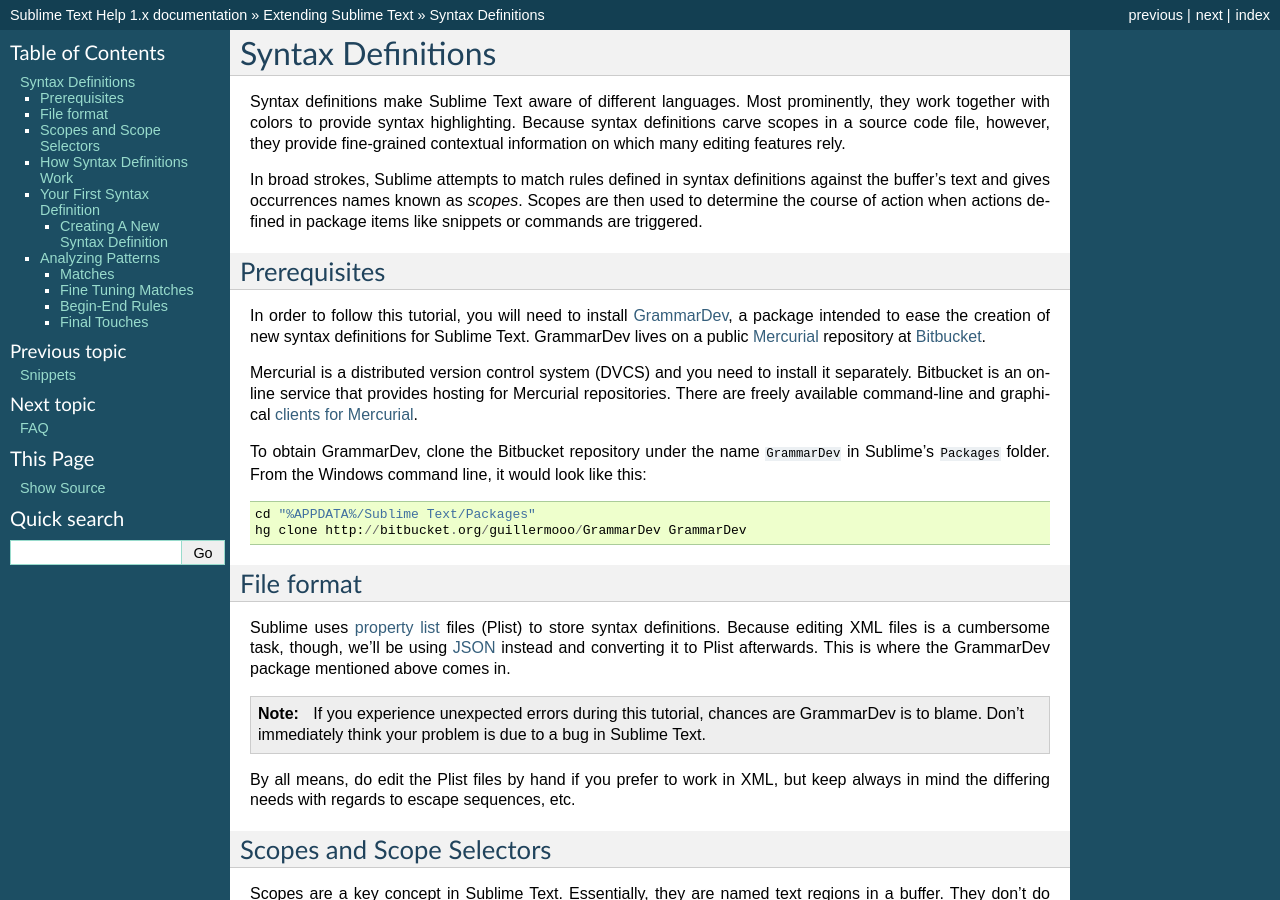
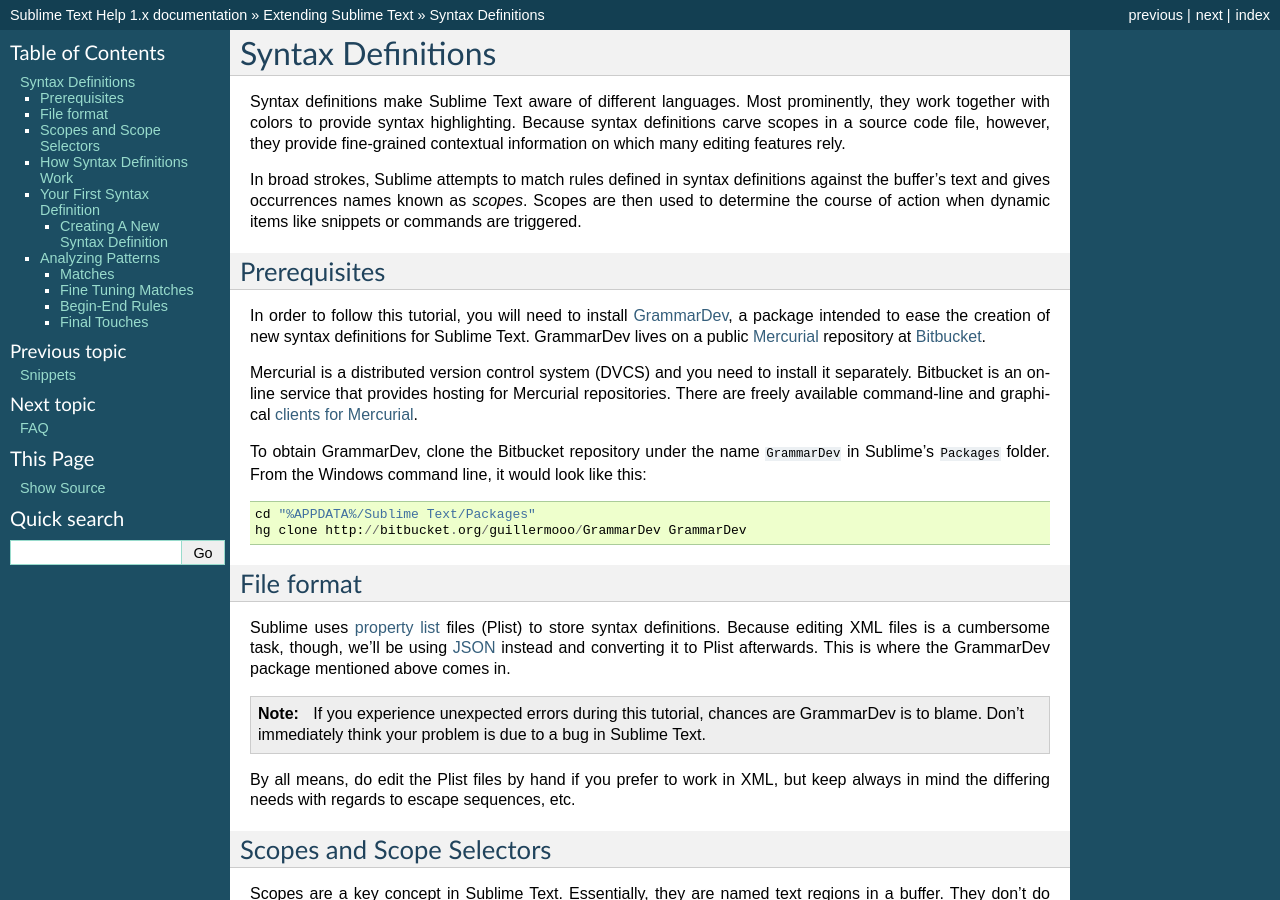
Before and after one commit to guillermooo/sublime-undocs, a Sphinx documentation site: the page built from source/extensibility/grammars.rst, in a window 1280 px wide and 900 px high. Built offline with Sphinx 7.4.7, drawn with Linux system fonts in a browser that asks for light colours.

Commit message:
Nulle die sine linea.

```diff
--- a/source/extensibility/grammars.rst
+++ b/source/extensibility/grammars.rst
@@ -8,8 +8,8 @@
 
 In broad strokes, Sublime attempts to match rules defined in syntax definitions against
 the buffer's text and gives occurrences names known as *scopes*. Scopes are then used
-to determine the course of action when actions defined in package items like snippets
-or commands are triggered.
+to determine the course of action when dynamic items like snippets or commands are
+triggered.
 
 Prerequisites
 *************
```
